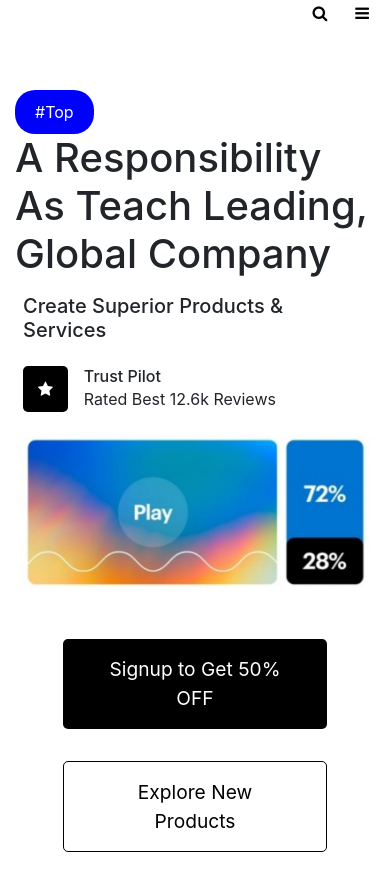
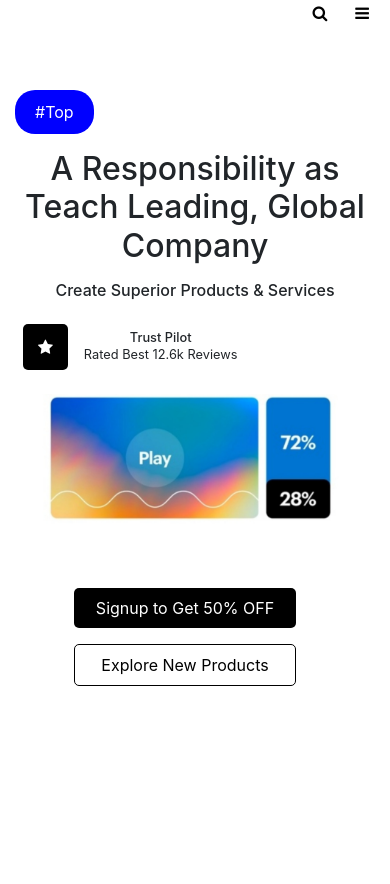
Before and after one commit to sarathganesan/HOME, a plain HTML site: page index.html in a window 390 px wide. After the commit the page ends 844 px from the top, so only its background shows below. Drawn offline with nearby package versions, Linux system fonts and the light colour scheme; files that its build step writes are made by us from their sources.

Commit message:
first commit

```diff
--- a/index.html
+++ b/index.html
@@ -86,6 +86,67 @@
             margin-top: 4rem;
             z-index: 999;
         }
+
+        @media screen and (max-width: 480px) {
+            .header-left {
+                justify-content: right;
+            }
+
+            .menu-btn {
+                margin-right: 0;
+            }
+
+            .content {
+                text-align: center;
+            }
+            img {
+                justify-content: center;
+                align-items: center;
+                margin-left: -10px;
+                width: 300px;
+                height: auto;
+            }
+
+            .main-heading {
+                font-size: 2rem;
+                margin-top: 1rem;
+            }
+
+            .sub-heading {
+                font-size: 1rem;
+            }
+
+            .trust-pilot {
+                font-size: 0.8rem;
+            }
+
+            .reviews {
+                font-size: 0.8rem;
+            }
+
+            .buttons-container {
+                flex-direction: column;
+                align-items: center;
+                justify-content: center;
+                margin-top: 2rem;
+                gap: 1rem;
+                margin-left: -20px;
+
+            }
+
+            .signup-btn {
+                font-size: 1rem;
+                padding: 0.5rem 1rem;
+                width: 70%;
+
+            }
+
+            .explore-btn {
+                font-size: 1rem;
+                padding: 0.5rem 1rem;
+                width: 70%;
+            }
+        }
     </style>
 </head>
 
@@ -104,7 +165,7 @@
             <div class="content">
 
 
-                <h1 class="main-heading">A Responsibility As Teach Leading, Global Company</h1>
+                <h1 class="main-heading">A Responsibility as Teach Leading, Global Company</h1>
                 <h5 class="sub-heading p-2">Create Superior Products & Services</h5>
 
                 <div class="header-right d-flex align-items-center">
```
